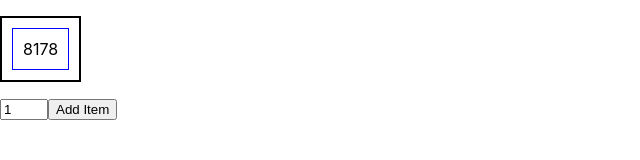
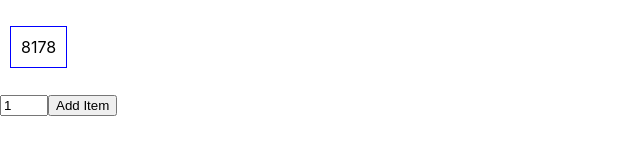
Before and after one commit to ze-e/react-skill-tree, a React (Create React App) app: page / in a window 1280 px wide. Both pictures are taken after a click on the button "Add Item". Shown: the top 160 px of the page, without its empty margins (0-640 px from the left). Built offline with nearby package versions, Linux system fonts and the light colour scheme.

Commit message:
added colors

```diff
--- a/src/App.css
+++ b/src/App.css
@@ -17,7 +17,6 @@ ol{
   justify-content: center;
   align-items: center;
   text-align: center;
-  border: 2px solid black;
 }
 
 .item__content{
```
